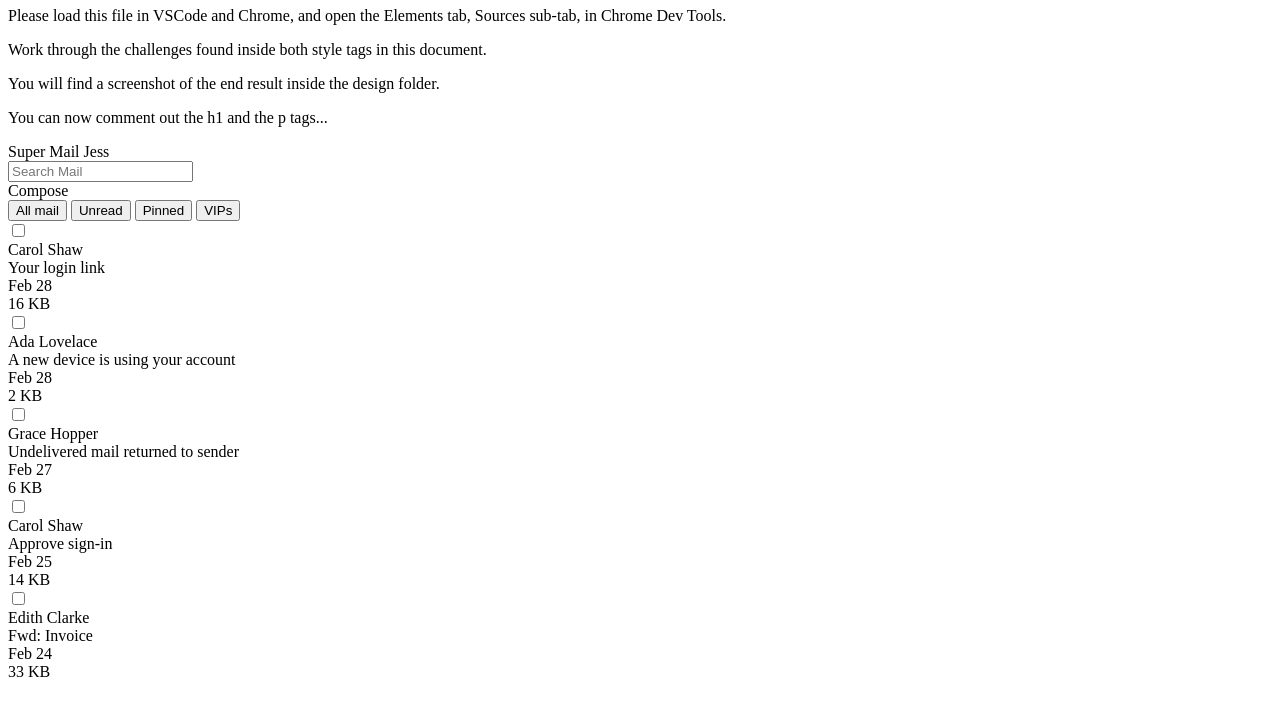
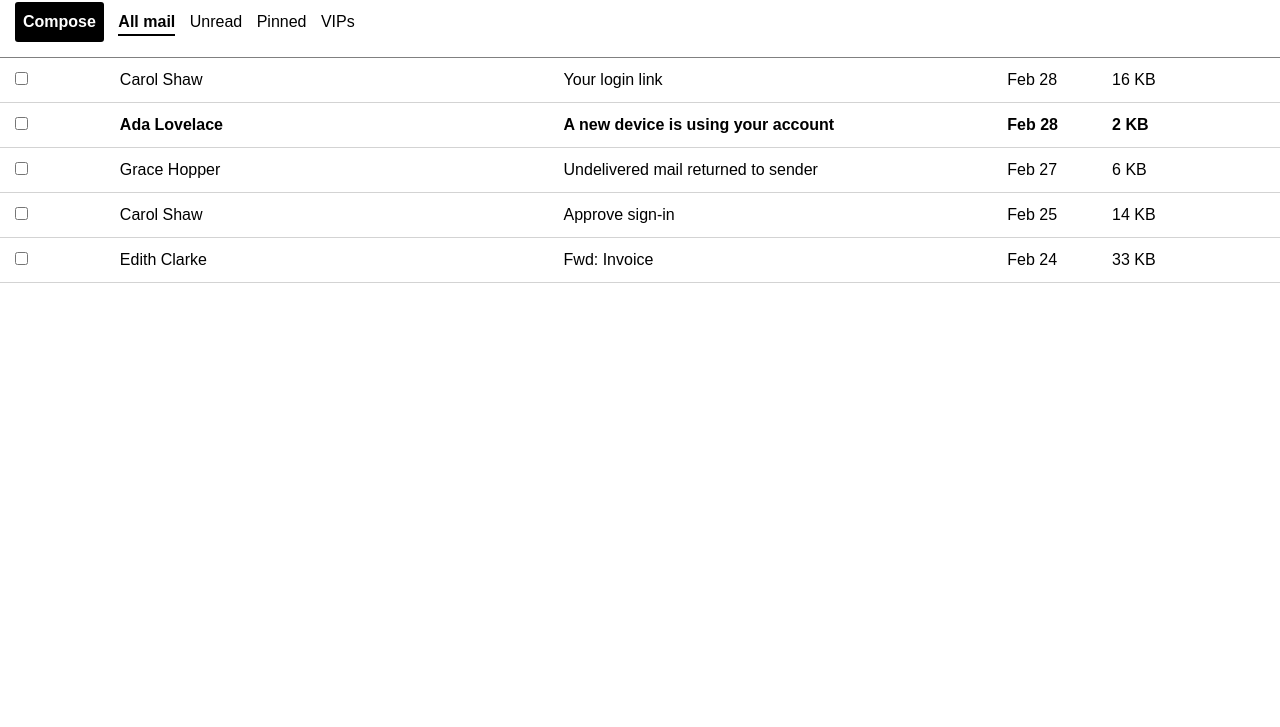
Before and after one commit to bloominstituteoftechnology/module-project-html-and-css-ii-billelK, a plain HTML site: page index.html in a window 1280 px wide. Shown: the part 73-800 px from the top of the page. Drawn offline with Linux system fonts and the light colour scheme.

Commit message:
Added Some styles to my html and css styles reset file

```diff
--- a/index.html
+++ b/index.html
@@ -1,78 +1,132 @@
 <!DOCTYPE html>
 <html lang="en">
-
   <head>
-  <meta charset="UTF-8">
+    <meta charset="UTF-8" />
+    <link rel="stylesheet" href="./styles.css" />
     <style>
       /* 👉 Task 1- Apply the reset found on this page: https://www.joshwcomeau.com/css/custom-css-reset/ */
-
     </style>
     <style>
       /* 👉 Task 2- Target the body element.
     Apply a font family of Arial to the body element.
     The font property is inherited by descendant (nested) elements. */
-
+      body {
+        font-family: Arial, Helvetica, sans-serif;
+      }
       /* 👉 Task 3- Target the element with id headerTop.
     Apply white color to the text, some padding using px or rem units, and a dark background color. */
-
+      #headerTop {
+        color: white;
+        padding: 15px;
+        background-color: black;
+      }
       /* 👉 Task 4- Target the divs that are directly nested underneath the id headerTop.
     Make them display as inline block, instead of block.
     This will make them render on the same line. */
-
+      #headerTop div {
+        display: inline-block;
+      }
       /* 👉 Task 5- Target the spans that are nested inside the id headerTop.
     Make them have some margin on the right.
     This will prevent the spans from crashing against one another. */
-
+      #headerTop span {
+        margin-right: 10px;
+      }
       /* 👉 Task 6- Target the first span nested inside the element with id headerTop.
     Make it have a font weight of bold, and transform the text to uppercase. */
-
+      #headerTop span:first-of-type {
+        font-weight: bold;
+        text-transform: uppercase;
+      }
       /* 👉 Task 7- Target the id headerBottom.
     Give it a bottom border of 1 pixel, solid gray, and a little bit of padding using px or rem units. */
-
+      #headerBottom {
+        border-bottom: 1px solid gray;
+        padding: 15px;
+      }
       /* 👉 Task 8- Target the divs that are nested directly inside the element with id headerBottom.
     Make them display as inline block, instead of block.
     This will cause them to render on the same line.
     You can consolidate this rule with the one on step. 4 */
-
+      #headerBottom div {
+        display: inline-block;
+      }
       /* 👉 Task 9- Target the "Compose" button, although note it's a div instead an actual button.
     Give it color, bold text, background, padding, border radius, margin right, and a cursor of pointer. */
-
+      #headerBottom div:first-of-type {
+        color: white;
+        font-weight: bold;
+        background-color: black;
+        padding: 8px;
+        border-radius: 3px;
+        margin-right: 10px;
+        cursor: pointer;
+      }
       /* 👉 Task 10- Research how to remove all the default styling of button elements.
     Target the button elements inside the element with id headerBottom.
     Remove all their styling, give them a bit of margin to the right, and a cursor of pointer. */
+      #headerBottom button {
+        background: none;
+        color: inherit;
+        border: none;
+        padding: 0px;
+        font: inherit;
+        cursor: pointer;
+        outline: inherit;
+        margin-right: 10px;
+        cursor: pointer;
+      }
 
       /* 👉 Task 11- Target the button element inside the id headerBottom that has a class of active
     Make the font weight be bolder, and add a bottom border of 2 pixels solid color (you choose the color).
     Add the class name to the "All mail" button. */
-
+      #headerBottom .active {
+        font-weight: bolder;
+        border-bottom: 2px solid black;
+      }
       /* 👉 Task 12- Target all divs directly nested inside elements with a class of email,
     and make them display as inline-block elements.
     This will make each email render all its details in the same line*/
-
+      .email > div {
+        display: inline-block;
+      }
       /* 👉 Task 13- Target the elements with a class of email.
     Give them some padding, bigger padding to the left, and a bottom border of very light grey. */
-
+      .email {
+        padding: 10px;
+        padding-left: 15px;
+        border-bottom: 1px solid lightgray;
+      }
       /* 👉 Task 14- Target each div inside the element with a class of email.
     Make the email author and the email subject take 35% of the width of the parent element.
     Make the check, the date and the size take up 8% of the width of the parent element.
     This will arrange the details in visible columns. */
-
+      .email .email-name,
+      .email-subject {
+        width: 35%;
+      }
+      .email .email-check,
+      .email-size,
+      .email-date {
+        width: 8%;
+      }
       /* 👉 Task 15- Target the second email and have its font weight be bold.
     This will make it look "unread". */
-
+      #emails .email:nth-of-type(2) {
+        font-weight: bold;
+      }
       /* Well done! Check the design file to make sure you are close enough. */
-
     </style>
     <title>Document</title>
   </head>
 
   <body>
     <div id="instructions">
-    <h1>HTML & CSS II</h1>
+      <!--  <h1>HTML & CSS II</h1>
     <p>Please load this file in VSCode and Chrome, and open the Elements tab, Sources sub-tab, in Chrome Dev Tools.</p>
     <p>Work through the challenges found inside both style tags in this document.</p>
     <p>You will find a screenshot of the end result inside the design folder.</p>
-    <p>You can now comment out the h1 and the p tags...</p>
+    <p>You can now comment out the h1 and the p tags...</p> -->
     </div>
     <div>
       <header>
@@ -88,7 +142,7 @@
         <div id="headerBottom">
           <div>Compose</div>
           <div>
-          <button>All mail</button>
+            <button class="active">All mail</button>
             <button>Unread</button>
             <button>Pinned</button>
             <button>VIPs</button>
@@ -110,20 +164,39 @@
       // ❗ Note: do not change ids or class names inside the main element
       // or the following code to programmatically add emails will stop working
       const emailData = [
-      { name: 'Ada Lovelace', subject: 'A new device is using your account', date: 'Feb 28', size: '2 KB' },
-      { name: 'Grace Hopper', subject: 'Undelivered mail returned to sender', date: 'Feb 27', size: '6 KB' },
-      { name: 'Carol Shaw', subject: 'Approve sign-in', date: 'Feb 25', size: '14 KB' },
-      { name: 'Edith Clarke', subject: 'Fwd: Invoice', date: 'Feb 24', size: '33 KB' },
-    ]
-    emailData.forEach(email => {
-      const clone = emails.querySelector('.email').cloneNode(true)
-      clone.querySelector('.email-name').textContent = email.name
-      clone.querySelector('.email-subject').textContent = email.subject
-      clone.querySelector('.email-date').textContent = email.date
-      clone.querySelector('.email-size').textContent = email.size
-      emails.append(clone)
-    })
+        {
+          name: "Ada Lovelace",
+          subject: "A new device is using your account",
+          date: "Feb 28",
+          size: "2 KB",
+        },
+        {
+          name: "Grace Hopper",
+          subject: "Undelivered mail returned to sender",
+          date: "Feb 27",
+          size: "6 KB",
+        },
+        {
+          name: "Carol Shaw",
+          subject: "Approve sign-in",
+          date: "Feb 25",
+          size: "14 KB",
+        },
+        {
+          name: "Edith Clarke",
+          subject: "Fwd: Invoice",
+          date: "Feb 24",
+          size: "33 KB",
+        },
+      ];
+      emailData.forEach((email) => {
+        const clone = emails.querySelector(".email").cloneNode(true);
+        clone.querySelector(".email-name").textContent = email.name;
+        clone.querySelector(".email-subject").textContent = email.subject;
+        clone.querySelector(".email-date").textContent = email.date;
+        clone.querySelector(".email-size").textContent = email.size;
+        emails.append(clone);
+      });
     </script>
   </body>
-
 </html>
--- /dev/null
+++ b/styles.css
@@ -0,0 +1,44 @@
+
+*, *::before, *::after {
+  box-sizing: border-box;
+}
+/*
+  2. Remove default margin
+*/
+* {
+  margin: 0;
+}
+/*
+  Typographic tweaks!
+  3. Add accessible line-height
+  4. Improve text rendering
+*/
+body {
+  line-height: 1.5;
+  -webkit-font-smoothing: antialiased;
+}
+/*
+  5. Improve media defaults
+*/
+img, picture, video, canvas, svg {
+  display: block;
+  max-width: 100%;
+}
+/*
+  6. Remove built-in form typography styles
+*/
+input, button, textarea, select {
+  font: inherit;
+}
+/*
+  7. Avoid text overflows
+*/
+p, h1, h2, h3, h4, h5, h6 {
+  overflow-wrap: break-word;
+}
+/*
+  8. Create a root stacking context
+*/
+#root, #__next {
+  isolation: isolate;
+}
```
Lines whose indentation alone changed are shown as unchanged.
